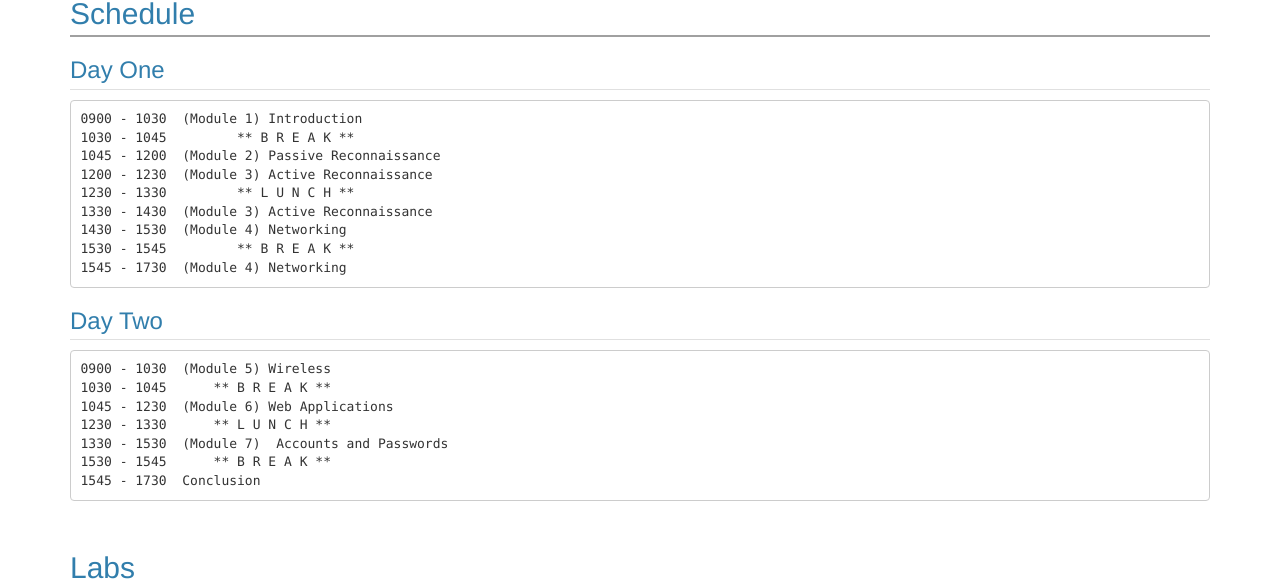
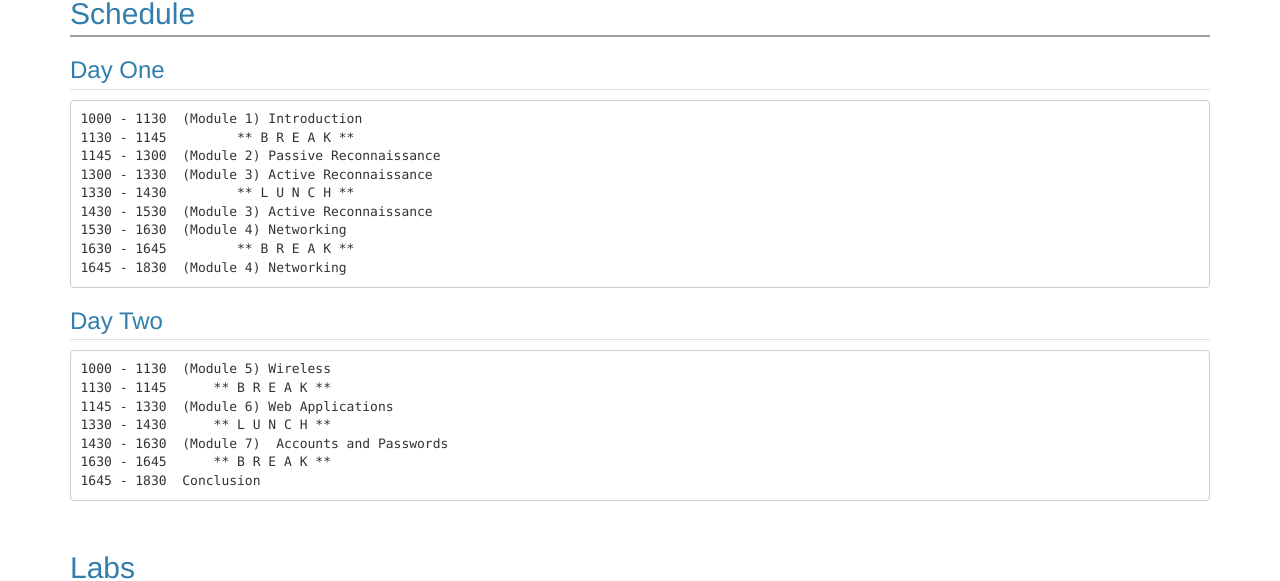
Before and after one commit to cmm-cisco/bah-site, a Jekyll site: the page built from index.md, in a window 1280 px wide and 900 px high, scrolled down 521 px. Shown: the part 149-730 px from the top of the window. Built offline with Jekyll 4.4.1, drawn with Linux system fonts in a browser that asks for light colours; some web fonts are replaced.

Commit message:
Update schedule for June 2024 training

````diff
--- a/index.md
+++ b/index.md
@@ -18,29 +18,28 @@ This training contains materials that can be potentially damaging or dangerous.
 ### Day One
 
 ```
-0900 - 1030  (Module 1) Introduction
-1030 - 1045         ** B R E A K **
-1045 - 1200  (Module 2) Passive Reconnaissance
-1200 - 1230  (Module 3) Active Reconnaissance
-1230 - 1330         ** L U N C H **
-1330 - 1430  (Module 3) Active Reconnaissance
-1430 - 1530  (Module 4) Networking
-1530 - 1545         ** B R E A K **
-1545 - 1730  (Module 4) Networking
+1000 - 1130  (Module 1) Introduction
+1130 - 1145         ** B R E A K **
+1145 - 1300  (Module 2) Passive Reconnaissance
+1300 - 1330  (Module 3) Active Reconnaissance
+1330 - 1430         ** L U N C H **
+1430 - 1530  (Module 3) Active Reconnaissance
+1530 - 1630  (Module 4) Networking
+1630 - 1645         ** B R E A K **
+1645 - 1830  (Module 4) Networking
 ```
 
 ### Day Two
 
 ```
-0900 - 1030  (Module 5) Wireless
-1030 - 1045      ** B R E A K **
-1045 - 1230  (Module 6) Web Applications
-1230 - 1330      ** L U N C H **
-1330 - 1530  (Module 7)  Accounts and Passwords
-1530 - 1545      ** B R E A K **
-1545 - 1730  Conclusion
+1000 - 1130  (Module 5) Wireless
+1130 - 1145      ** B R E A K **
+1145 - 1330  (Module 6) Web Applications
+1330 - 1430      ** L U N C H **
+1430 - 1630  (Module 7)  Accounts and Passwords
+1630 - 1645      ** B R E A K **
+1645 - 1830  Conclusion
 ```
-
 
 ## Labs
 
````
